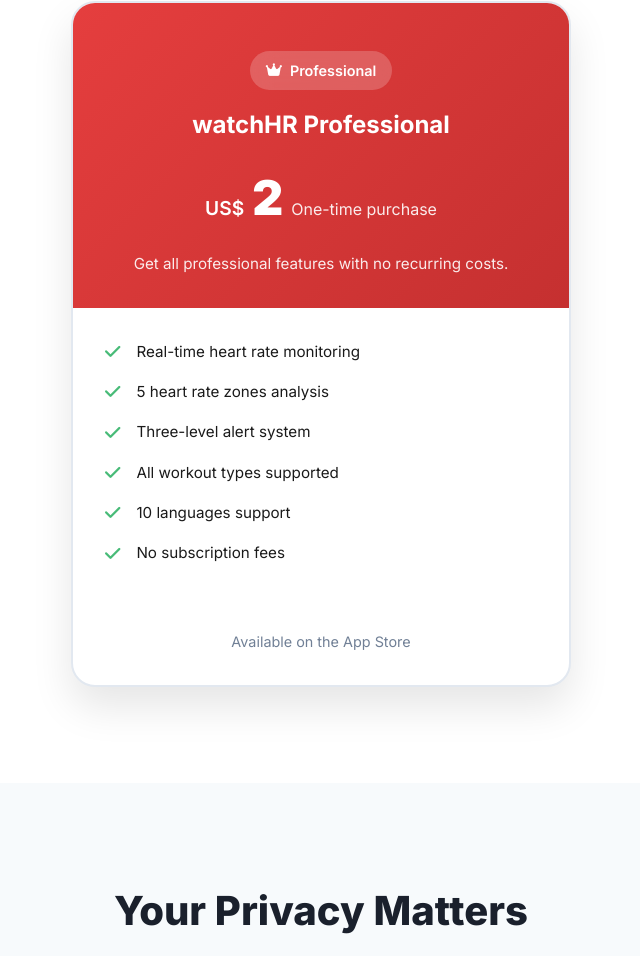
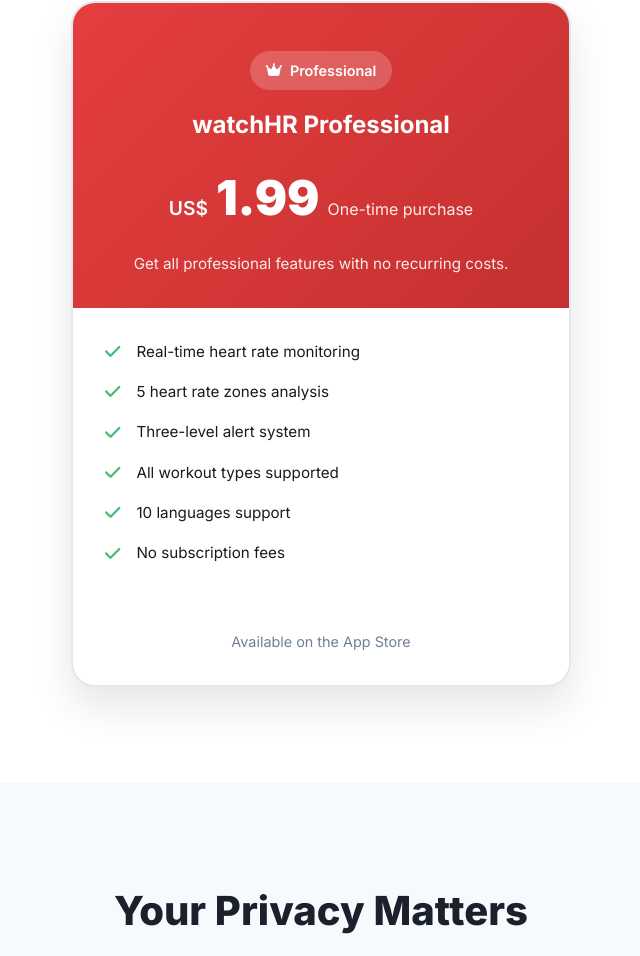
Before and after one commit to HenryHan168/watchHRhtml, a plain HTML site: page index.html in a window 1280 px wide. Shown: the part 4195-5151 px from the top of the page, without its empty margins (319-959 px from the left). Drawn offline with Linux system fonts and the light colour scheme.

Commit message:
Update index.html and privacy.html for formatting consistency and correct pricing in README.md. Adjusted HTML indentation and fixed pricing details for watchHR Professional from US$ 2 to US$ 1.99.

```diff
--- a/index.html
+++ b/index.html
@@ -15,7 +15,7 @@
         <div class="nav-container">
             <div class="nav-logo">
                 <div class="logo-icon">
-                    <i class="fas fa-heartbeat"></i>
+                <i class="fas fa-heartbeat"></i>
                 </div>
                 <span class="logo-text" data-en="watchHR" data-zh="watchHR">watchHR</span>
             </div>
@@ -276,7 +276,7 @@
                     <h3 class="pricing-title" data-en="watchHR Professional" data-zh="watchHR 專業版">watchHR Professional</h3>
                     <div class="price">
                         <span class="currency" data-en="US$" data-zh="NT$">US$</span>
-                        <span class="amount" data-en="2" data-zh="69">2</span>
+                        <span class="amount" data-en="1.99" data-zh="60">1.99</span>
                         <span class="period" data-en="One-time purchase" data-zh="一次買斷">One-time purchase</span>
                     </div>
                     <p class="pricing-description" data-en="Get all professional features with no recurring costs." data-zh="獲得所有專業功能，無重複費用。">
@@ -340,7 +340,7 @@
                 <div class="privacy-card">
                     <div class="privacy-icon">
                         <i class="fas fa-user-secret"></i>
-                    </div>
+                </div>
                     <h3 data-en="No Personal Tracking" data-zh="無個人追蹤">No Personal Tracking</h3>
                     <p data-en="We do not collect, track, or store any personal identification information." data-zh="我們不收集、追蹤或儲存任何個人身份識別資訊。">
                         We do not collect, track, or store any personal identification information.
@@ -349,7 +349,7 @@
                 <div class="privacy-card">
                     <div class="privacy-icon">
                         <i class="fas fa-lock"></i>
-                    </div>
+                </div>
                     <h3 data-en="Apple Standards" data-zh="Apple 標準">Apple Standards</h3>
                     <p data-en="Compliant with Apple's privacy guidelines and HealthKit security standards." data-zh="符合 Apple 隱私指南和 HealthKit 安全標準。">
                         Compliant with Apple's privacy guidelines and HealthKit security standards.
```
Also changed, not shown: privacy.html (indentation only), 2 other files.
